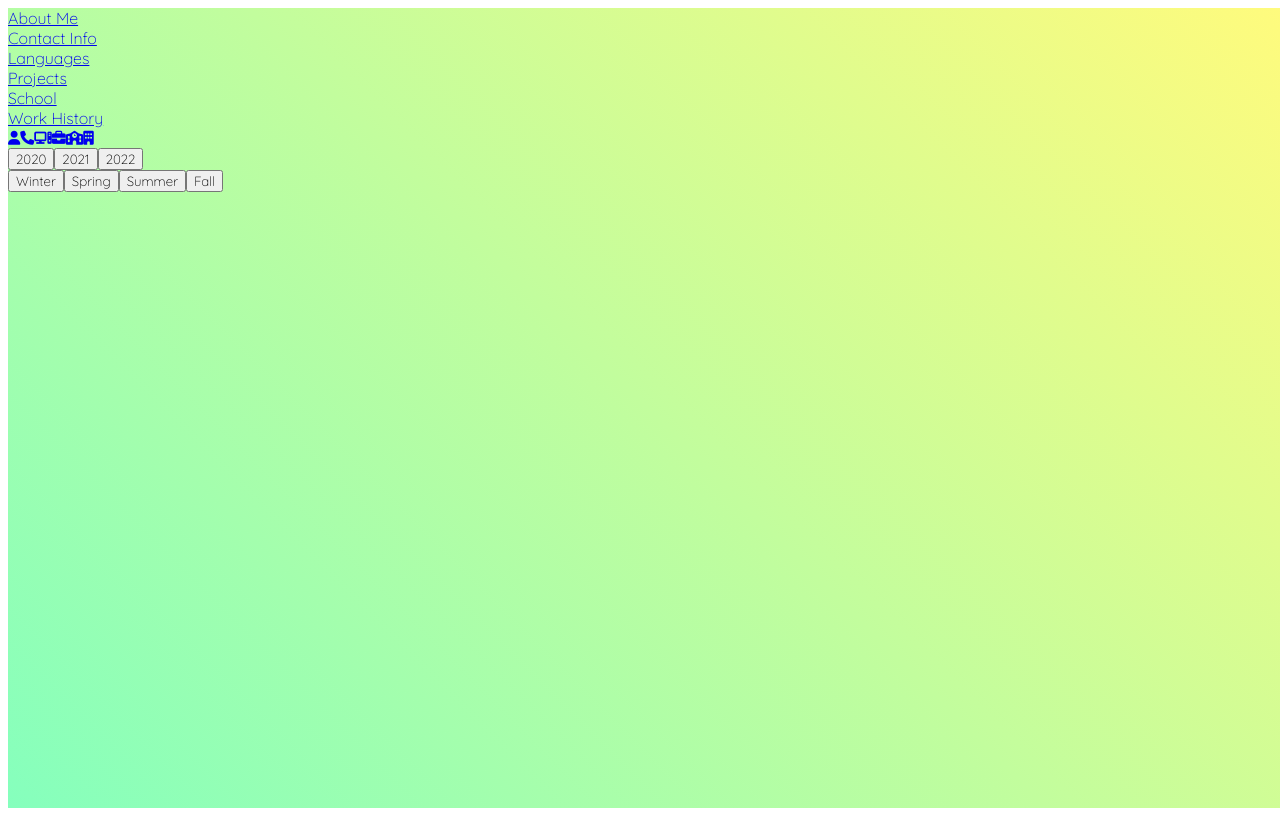
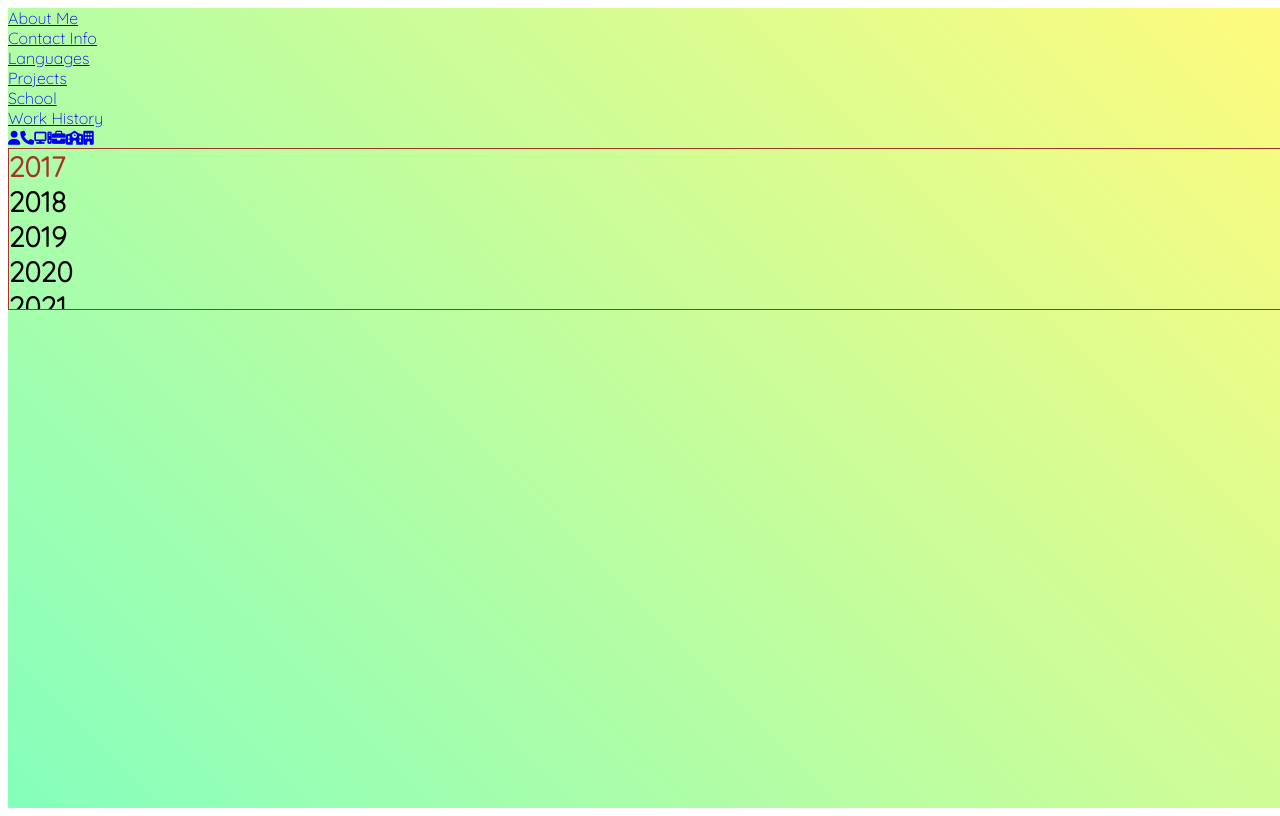
Before and after one commit to cthacker-udel/cthacker-website, a Next.js app: page /projects in a window 1280 px wide. Built offline with nearby package versions, Linux system fonts and the light colour scheme.

Commit message:
[schoolcarousel] Added beginning of scrollbar

```diff
--- a/modules/Projects/ProjectSeason.ts
+++ /dev/null
@@ -1,10 +0,0 @@
-/* eslint-disable no-magic-numbers -- disabled */
-/* eslint-disable no-shadow -- disabled */
-/* eslint-disable no-unused-vars -- disabled */
-
-export enum ProjectSeason {
-	WINTER = 0,
-	SPRING = 1,
-	SUMMER = 2,
-	FALL = 3,
-}
--- a/modules/Projects/ProjectYear.ts
+++ /dev/null
@@ -1,9 +0,0 @@
-/* eslint-disable no-magic-numbers -- disabled */
-/* eslint-disable no-shadow -- disabled */
-/* eslint-disable no-unused-vars -- disabled */
-
-export enum ProjectYear {
-	TWENTY_TWENTY = 0,
-	TWENTY_TWENTY_ONE = 1,
-	TWENTY_TWENTY_TWO = 2,
-}
--- a/modules/Projects/Projects.module.css
+++ b/modules/Projects/Projects.module.css
@@ -0,0 +1,30 @@
+
+.project_container {
+    border-color: #A3362A;
+    border-width: 1px;
+    border-style: solid;
+}
+
+.project_year {
+    top: 5%;
+    left: 5%;
+    font-size: 1.75em;
+    font-weight: bold;
+    overflow: hidden;
+}
+
+.project_year_scroll {
+    overflow: scroll;
+    -ms-overflow-style: none;
+    scrollbar-width: none;
+    max-height: 20vh;
+}
+
+.project_year_scroll::-webkit-scrollbar {
+    display: none;
+}
+
+.project_year_selected {
+    transition: color 1s ease-in-out;
+    color: #A3362A;
+}
--- a/modules/Projects/Projects.tsx
+++ b/modules/Projects/Projects.tsx
@@ -1,18 +1,15 @@
+/* eslint-disable no-mixed-spaces-and-tabs -- not needed */
+/* eslint-disable @typescript-eslint/indent -- not needed */
 /* eslint-disable no-shadow -- disabled due to issues with enums */
 /* eslint-disable no-magic-numbers -- disabled due to issues with enums */
 /* eslint-disable no-unused-vars -- disabled due to issues with enums */
 import { BasicLayout } from "modules/common";
 import React from "react";
-import { Button, ButtonGroup, ButtonToolbar } from "react-bootstrap";
 
 import { ProjectContainer } from "./ProjectContainer";
-import { ProjectSeason } from "./ProjectSeason";
-import { ProjectYear } from "./ProjectYear";
+import projectStyles from "./Projects.module.css";
 
-const PROJECT_CONSTANTS = {
-	BUTTON_NOT_TOGGLED_VARIANT: "outline-success",
-	BUTTON_TOGGLED_VARIANT: "success",
-};
+const availableYears = [2017, 2018, 2019, 2020, 2021, 2022];
 
 /**
  * The projects page, which will detail ongoing projects, as well as old ones.
@@ -20,109 +17,37 @@ const PROJECT_CONSTANTS = {
  * @returns The projects page
  */
 export const Projects = (): JSX.Element => {
-	const [selectedYear, setSelectedYear] = React.useState<number>(
-		ProjectYear.TWENTY_TWENTY,
-	);
-	const [selectedSeason, setSelectedSeason] = React.useState<number>(
-		ProjectSeason.WINTER,
-	);
+	const yearDiv = React.createRef<HTMLDivElement>();
+
+	const [selectedYearIndex, setSelectedYearIndex] = React.useState<number>(0);
 
 	return (
 		<BasicLayout>
 			<div className="h-100 w-100 d-flex flex-column justify-content-center align-items-center">
-				<ButtonToolbar>
-					<ButtonGroup>
-						<Button
-							onClick={(): void => {
-								setSelectedYear(ProjectYear.TWENTY_TWENTY);
-							}}
-							variant={
-								selectedYear === ProjectYear.TWENTY_TWENTY
-									? PROJECT_CONSTANTS.BUTTON_TOGGLED_VARIANT
-									: PROJECT_CONSTANTS.BUTTON_NOT_TOGGLED_VARIANT
-							}
+				<div
+					className={`${projectStyles.project_container} rounded w-75 h-75 position-relative`}
+				>
+					<div
+						className={`${projectStyles.project_year} position-absolute`}
+					>
+						<div
+							className={`${projectStyles.project_year_scroll} d-flex flex-column`}
 						>
-							{"2020"}
-						</Button>
-						<Button
-							onClick={(): void => {
-								setSelectedYear(ProjectYear.TWENTY_TWENTY_ONE);
-							}}
-							variant={
-								selectedYear === ProjectYear.TWENTY_TWENTY_ONE
-									? PROJECT_CONSTANTS.BUTTON_TOGGLED_VARIANT
-									: PROJECT_CONSTANTS.BUTTON_NOT_TOGGLED_VARIANT
-							}
-						>
-							{"2021"}
-						</Button>
-						<Button
-							onClick={(): void => {
-								setSelectedYear(ProjectYear.TWENTY_TWENTY_TWO);
-							}}
-							variant={
-								selectedYear === ProjectYear.TWENTY_TWENTY_TWO
-									? PROJECT_CONSTANTS.BUTTON_TOGGLED_VARIANT
-									: PROJECT_CONSTANTS.BUTTON_NOT_TOGGLED_VARIANT
-							}
-						>
-							{"2022"}
-						</Button>
-					</ButtonGroup>
-				</ButtonToolbar>
-				<ButtonToolbar className="mt-1">
-					<ButtonGroup>
-						<Button
-							onClick={(): void => {
-								setSelectedSeason(ProjectSeason.WINTER);
-							}}
-							variant={
-								selectedSeason === ProjectSeason.WINTER
-									? PROJECT_CONSTANTS.BUTTON_TOGGLED_VARIANT
-									: PROJECT_CONSTANTS.BUTTON_NOT_TOGGLED_VARIANT
-							}
-						>
-							{"Winter"}
-						</Button>
-						<Button
-							onClick={(): void => {
-								setSelectedSeason(ProjectSeason.SPRING);
-							}}
-							variant={
-								selectedSeason === ProjectSeason.SPRING
-									? PROJECT_CONSTANTS.BUTTON_TOGGLED_VARIANT
-									: PROJECT_CONSTANTS.BUTTON_NOT_TOGGLED_VARIANT
-							}
-						>
-							{"Spring"}
-						</Button>
-						<Button
-							onClick={(): void => {
-								setSelectedSeason(ProjectSeason.SUMMER);
-							}}
-							variant={
-								selectedSeason === ProjectSeason.SUMMER
-									? PROJECT_CONSTANTS.BUTTON_TOGGLED_VARIANT
-									: PROJECT_CONSTANTS.BUTTON_NOT_TOGGLED_VARIANT
-							}
-						>
-							{"Summer"}
-						</Button>
-						<Button
-							onClick={(): void => {
-								setSelectedSeason(ProjectSeason.FALL);
-							}}
-							variant={
-								selectedSeason === ProjectSeason.FALL
-									? PROJECT_CONSTANTS.BUTTON_TOGGLED_VARIANT
-									: PROJECT_CONSTANTS.BUTTON_NOT_TOGGLED_VARIANT
-							}
-						>
-							{"Fall"}
-						</Button>
-					</ButtonGroup>
-				</ButtonToolbar>
-				<ProjectContainer season={selectedSeason} year={selectedYear} />
+							{availableYears.map((eachYear, _index) => (
+								<div
+									className={
+										_index === selectedYearIndex
+											? `${projectStyles.project_year_selected}`
+											: ""
+									}
+									key={eachYear}
+								>
+									{eachYear}
+								</div>
+							))}
+						</div>
+					</div>
+				</div>
 			</div>
 		</BasicLayout>
 	);
```
